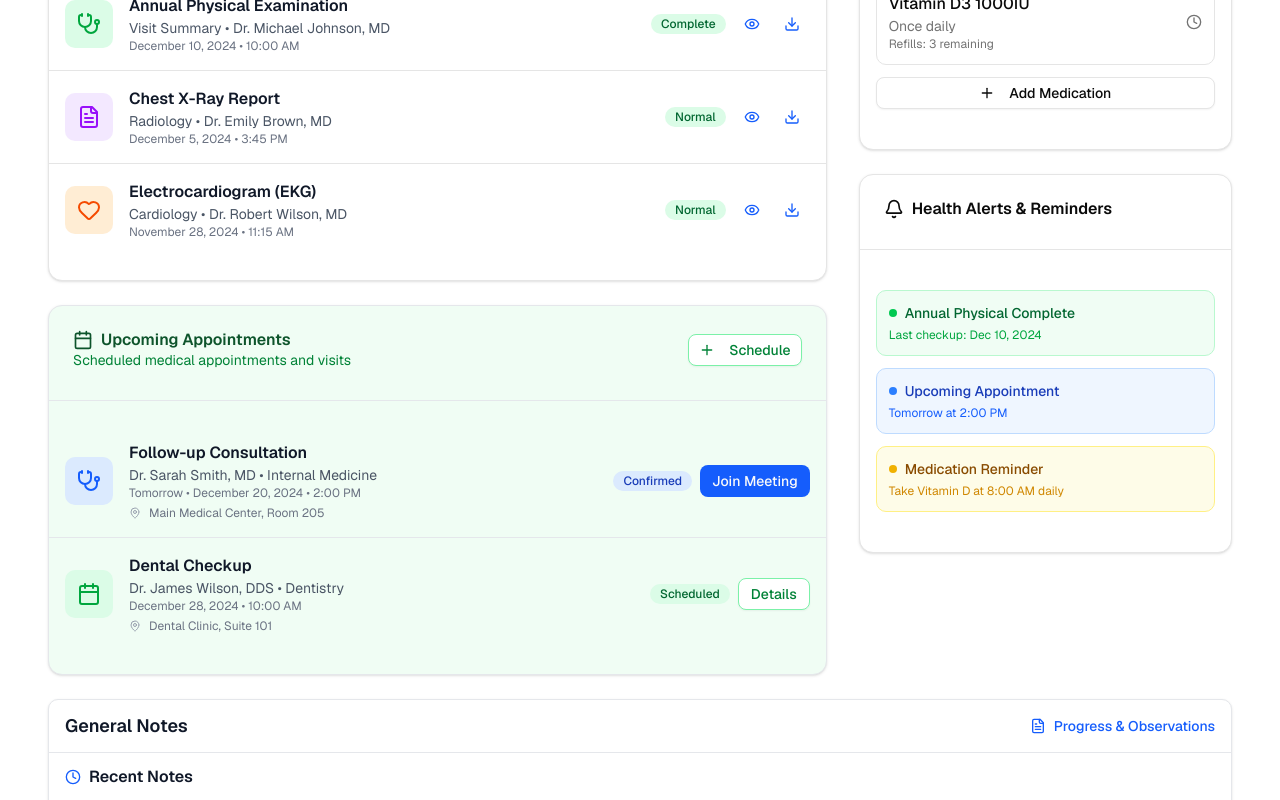
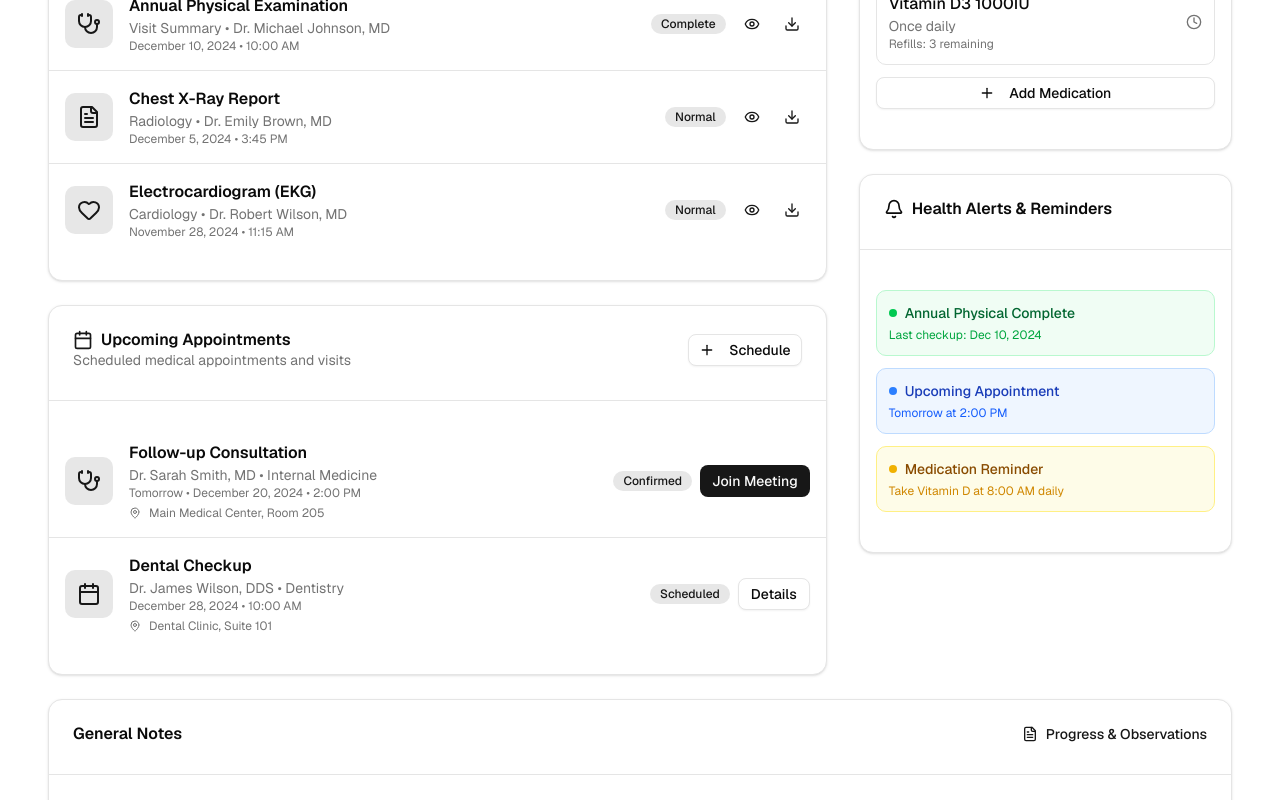
Before and after one commit to Pudging/EzMR_HackGT, a Next.js app: page /dashboard in a window 1280 px wide. Shown: the part 2560-3360 px from the top of the page. Built offline with nearby package versions, Linux system fonts and the light colour scheme; no server answers.

Commit message:
loading animation for patient assessment page

```diff
--- a/src/app/dashboard/page.tsx
+++ b/src/app/dashboard/page.tsx
@@ -987,8 +987,8 @@ export default function DashboardPage() {
                 </div>
               </CardHeader>
               <CardContent className="p-0">
-                <div className="divide-y">
-                  <div className="hover:bg-accent hover:text-accent-foreground/90 p-4 transition-colors">
+                <div className="divide-border divide-y">
+                  <div className="hover:bg-accent hover:text-accent-foreground p-4 transition-colors">
                     <div className="flex items-center justify-between">
                       <div className="flex items-center space-x-4">
                         <div className="bg-primary/10 flex h-12 w-12 items-center justify-center rounded-lg">
@@ -1007,21 +1007,21 @@ export default function DashboardPage() {
                         </div>
                       </div>
                       <div className="flex items-center space-x-2">
-                        <span className="inline-flex items-center rounded-full bg-green-100 px-2.5 py-0.5 text-xs font-medium text-green-800">
+                        <span className="bg-primary/10 text-primary inline-flex items-center rounded-full px-2.5 py-0.5 text-xs font-medium">
                           Normal
                         </span>
                         <div className="flex space-x-1">
                           <Button
                             variant="ghost"
                             size="sm"
-                            className="text-primary"
+                            className="text-primary hover:bg-accent"
                           >
                             <Eye className="h-4 w-4" />
                           </Button>
                           <Button
                             variant="ghost"
                             size="sm"
-                            className="text-primary"
+                            className="text-primary hover:bg-accent"
                           >
                             <Download className="h-4 w-4" />
                           </Button>
@@ -1030,40 +1030,40 @@ export default function DashboardPage() {
                     </div>
                   </div>
 
-                  <div className="p-4 transition-colors hover:bg-gray-50">
+                  <div className="hover:bg-accent p-4 transition-colors">
                     <div className="flex items-center justify-between">
                       <div className="flex items-center space-x-4">
-                        <div className="flex h-12 w-12 items-center justify-center rounded-lg bg-green-100">
-                          <Stethoscope className="h-6 w-6 text-green-600" />
+                        <div className="bg-primary/10 flex h-12 w-12 items-center justify-center rounded-lg">
+                          <Stethoscope className="text-primary h-6 w-6" />
                         </div>
                         <div>
-                          <p className="font-semibold text-gray-900">
+                          <p className="text-foreground font-semibold">
                             Annual Physical Examination
                           </p>
-                          <p className="text-sm text-gray-600">
+                          <p className="text-muted-foreground text-sm">
                             Visit Summary • Dr. Michael Johnson, MD
                           </p>
-                          <p className="text-xs text-gray-500">
+                          <p className="text-muted-foreground text-xs">
                             December 10, 2024 • 10:00 AM
                           </p>
                         </div>
                       </div>
                       <div className="flex items-center space-x-2">
-                        <span className="inline-flex items-center rounded-full bg-green-100 px-2.5 py-0.5 text-xs font-medium text-green-800">
+                        <span className="bg-primary/10 text-primary inline-flex items-center rounded-full px-2.5 py-0.5 text-xs font-medium">
                           Complete
                         </span>
                         <div className="flex space-x-1">
                           <Button
                             variant="ghost"
                             size="sm"
-                            className="text-blue-600 hover:text-blue-800"
+                            className="text-primary hover:bg-accent"
                           >
                             <Eye className="h-4 w-4" />
                           </Button>
                           <Button
                             variant="ghost"
                             size="sm"
-                            className="text-blue-600 hover:text-blue-800"
+                            className="text-primary hover:bg-accent"
                           >
                             <Download className="h-4 w-4" />
                           </Button>
@@ -1072,40 +1072,40 @@ export default function DashboardPage() {
                     </div>
                   </div>
 
-                  <div className="p-4 transition-colors hover:bg-gray-50">
+                  <div className="hover:bg-accent p-4 transition-colors">
                     <div className="flex items-center justify-between">
                       <div className="flex items-center space-x-4">
-                        <div className="flex h-12 w-12 items-center justify-center rounded-lg bg-purple-100">
-                          <FileText className="h-6 w-6 text-purple-600" />
+                        <div className="bg-primary/10 flex h-12 w-12 items-center justify-center rounded-lg">
+                          <FileText className="text-primary h-6 w-6" />
                         </div>
                         <div>
-                          <p className="font-semibold text-gray-900">
+                          <p className="text-foreground font-semibold">
                             Chest X-Ray Report
                           </p>
-                          <p className="text-sm text-gray-600">
+                          <p className="text-muted-foreground text-sm">
                             Radiology • Dr. Emily Brown, MD
                           </p>
-                          <p className="text-xs text-gray-500">
+                          <p className="text-muted-foreground text-xs">
                             December 5, 2024 • 3:45 PM
                           </p>
                         </div>
                       </div>
                       <div className="flex items-center space-x-2">
-                        <span className="inline-flex items-center rounded-full bg-green-100 px-2.5 py-0.5 text-xs font-medium text-green-800">
+                        <span className="bg-primary/10 text-primary inline-flex items-center rounded-full px-2.5 py-0.5 text-xs font-medium">
                           Normal
                         </span>
                         <div className="flex space-x-1">
                           <Button
                             variant="ghost"
                             size="sm"
-                            className="text-blue-600 hover:text-blue-800"
+                            className="text-primary hover:bg-accent"
                           >
                             <Eye className="h-4 w-4" />
                           </Button>
                           <Button
                             variant="ghost"
                             size="sm"
-                            className="text-blue-600 hover:text-blue-800"
+                            className="text-primary hover:bg-accent"
                           >
                             <Download className="h-4 w-4" />
                           </Button>
@@ -1114,40 +1114,40 @@ export default function DashboardPage() {
                     </div>
                   </div>
 
-                  <div className="p-4 transition-colors hover:bg-gray-50">
+                  <div className="hover:bg-accent p-4 transition-colors">
                     <div className="flex items-center justify-between">
                       <div className="flex items-center space-x-4">
-                        <div className="flex h-12 w-12 items-center justify-center rounded-lg bg-orange-100">
-                          <Heart className="h-6 w-6 text-orange-600" />
+                        <div className="bg-primary/10 flex h-12 w-12 items-center justify-center rounded-lg">
+                          <Heart className="text-primary h-6 w-6" />
                         </div>
                         <div>
-                          <p className="font-semibold text-gray-900">
+                          <p className="text-foreground font-semibold">
                             Electrocardiogram (EKG)
                           </p>
-                          <p className="text-sm text-gray-600">
+                          <p className="text-muted-foreground text-sm">
                             Cardiology • Dr. Robert Wilson, MD
                           </p>
-                          <p className="text-xs text-gray-500">
+                          <p className="text-muted-foreground text-xs">
                             November 28, 2024 • 11:15 AM
                           </p>
                         </div>
                       </div>
                       <div className="flex items-center space-x-2">
-                        <span className="inline-flex items-center rounded-full bg-green-100 px-2.5 py-0.5 text-xs font-medium text-green-800">
+                        <span className="bg-primary/10 text-primary inline-flex items-center rounded-full px-2.5 py-0.5 text-xs font-medium">
                           Normal
                         </span>
                         <div className="flex space-x-1">
                           <Button
                             variant="ghost"
                             size="sm"
-                            className="text-blue-600 hover:text-blue-800"
+                            className="text-primary hover:bg-accent"
                           >
                             <Eye className="h-4 w-4" />
                           </Button>
                           <Button
                             variant="ghost"
                             size="sm"
-                            className="text-blue-600 hover:text-blue-800"
+                            className="text-primary hover:bg-accent"
                           >
                             <Download className="h-4 w-4" />
                           </Button>
@@ -1160,101 +1160,88 @@ export default function DashboardPage() {
             </Card>
 
             {/* Upcoming Appointments */}
-            <Card className="border border-gray-200 bg-green-50">
-              <CardHeader className="border-b border-gray-200 bg-green-50">
+            <Card className="border">
+              <CardHeader className="border-b">
                 <div className="flex items-center justify-between">
                   <div>
-                    <CardTitle className="flex items-center text-green-900">
-                      <Calendar className="mr-2 h-5 w-5" />
+                    <CardTitle className="text-card-foreground flex items-center">
+                      <Calendar className="text-primary mr-2 h-5 w-5" />
                       Upcoming Appointments
                     </CardTitle>
-                    <CardDescription className="text-green-700">
+                    <CardDescription>
                       Scheduled medical appointments and visits
                     </CardDescription>
                   </div>
-                  <Button
-                    variant="outline"
-                    size="sm"
-                    className="border-green-300 text-green-700 hover:bg-green-100"
-                  >
+                  <Button variant="outline" size="sm">
                     <Plus className="mr-2 h-4 w-4" />
                     Schedule
                   </Button>
                 </div>
               </CardHeader>
               <CardContent className="p-0">
-                <div className="divide-y divide-gray-200">
-                  <div className="p-4 transition-colors hover:bg-gray-50">
+                <div className="divide-border divide-y">
+                  <div className="hover:bg-accent p-4 transition-colors">
                     <div className="flex items-center justify-between">
                       <div className="flex items-center space-x-4">
-                        <div className="flex h-12 w-12 items-center justify-center rounded-lg bg-blue-100">
-                          <Stethoscope className="h-6 w-6 text-blue-600" />
+                        <div className="bg-primary/10 flex h-12 w-12 items-center justify-center rounded-lg">
+                          <Stethoscope className="text-primary h-6 w-6" />
                         </div>
                         <div>
-                          <p className="font-semibold text-gray-900">
+                          <p className="text-foreground font-semibold">
                             Follow-up Consultation
                           </p>
-                          <p className="text-sm text-gray-600">
+                          <p className="text-muted-foreground text-sm">
                             Dr. Sarah Smith, MD • Internal Medicine
                           </p>
-                          <p className="text-xs text-gray-500">
+                          <p className="text-muted-foreground text-xs">
                             Tomorrow • December 20, 2024 • 2:00 PM
                           </p>
                           <div className="mt-1 flex items-center space-x-2">
-                            <MapPin className="h-3 w-3 text-gray-400" />
-                            <span className="text-xs text-gray-500">
+                            <MapPin className="text-muted-foreground h-3 w-3" />
+                            <span className="text-muted-foreground text-xs">
                               Main Medical Center, Room 205
                             </span>
                           </div>
                         </div>
                       </div>
                       <div className="flex items-center space-x-2">
-                        <span className="inline-flex items-center rounded-full bg-blue-100 px-2.5 py-0.5 text-xs font-medium text-blue-800">
+                        <span className="bg-primary/10 text-primary inline-flex items-center rounded-full px-2.5 py-0.5 text-xs font-medium">
                           Confirmed
                         </span>
-                        <Button
-                          size="sm"
-                          className="bg-blue-600 hover:bg-blue-700"
-                        >
-                          Join Meeting
-                        </Button>
-                      </div>
-                    </div>
-                  </div>
-
-                  <div className="p-4 transition-colors hover:bg-gray-50">
+                        <Button size="sm">Join Meeting</Button>
+                      </div>
+                    </div>
+                  </div>
+
+                  <div className="hover:bg-accent p-4 transition-colors">
                     <div className="flex items-center justify-between">
                       <div className="flex items-center space-x-4">
-                        <div className="flex h-12 w-12 items-center justify-center rounded-lg bg-green-100">
-                          <Calendar className="h-6 w-6 text-green-600" />
+                        <div className="bg-primary/10 flex h-12 w-12 items-center justify-center rounded-lg">
+                          <Calendar className="text-primary h-6 w-6" />
                         </div>
                         <div>
-                          <p className="font-semibold text-gray-900">
+                          <p className="text-foreground font-semibold">
                             Dental Checkup
                           </p>
-                          <p className="text-sm text-gray-600">
+                          <p className="text-muted-foreground text-sm">
                             Dr. James Wilson, DDS • Dentistry
                           </p>
-                          <p className="text-xs text-gray-500">
+                          <p className="text-muted-foreground text-xs">
                             December 28, 2024 • 10:00 AM
                           </p>
                           <div className="mt-1 flex items-center space-x-2">
-                            <MapPin className="h-3 w-3 text-gray-400" />
-                            <span className="text-xs text-gray-500">
+                            <MapPin className="text-muted-foreground h-3 w-3" />
+                            <span className="text-muted-foreground text-xs">
                               Dental Clinic, Suite 101
                             </span>
                           </div>
                         </div>
                       </div>
                       <div className="flex items-center space-x-2">
-                        <span className="inline-flex items-center rounded-full bg-green-100 px-2.5 py-0.5 text-xs font-medium text-green-800">
+                        <span className="bg-primary/10 text-primary inline-flex items-center rounded-full px-2.5 py-0.5 text-xs font-medium">
                           Scheduled
                         </span>
-                        <Button
-                          variant="outline"
-                          size="sm"
-                          className="border-green-300 text-green-700 hover:bg-green-100"
-                        >
+                        <Button variant="outline" size="sm">
                           Details
                         </Button>
                       </div>
@@ -1366,26 +1353,26 @@ export default function DashboardPage() {
 
         {/* General Notes Section */}
         <div className="my-6">
-          <div className="rounded-lg border border-gray-200 bg-white shadow-sm dark:border-gray-700 dark:bg-gray-800">
-            <div className="border-b border-gray-200 px-4 py-3 dark:border-gray-700">
+          <Card className="border shadow-sm">
+            <CardHeader className="border-b">
               <div className="flex items-center justify-between">
-                <h2 className="text-lg font-semibold text-gray-900 dark:text-gray-100">
+                <CardTitle className="text-card-foreground">
                   General Notes
-                </h2>
+                </CardTitle>
                 <div className="flex items-center space-x-2">
-                  <FileText className="h-4 w-4 text-blue-600 dark:text-blue-400" />
-                  <span className="text-sm font-medium text-blue-600 dark:text-blue-400">
+                  <FileText className="text-primary h-4 w-4" />
+                  <span className="text-primary text-sm font-medium">
                     Progress & Observations
                   </span>
                 </div>
               </div>
-            </div>
-            <div className="px-4 py-3">
+            </CardHeader>
+            <CardContent className="p-6">
               <div className="space-y-4">
                 {/* Recent Notes */}
                 <div className="space-y-3">
-                  <h3 className="text-md flex items-center font-semibold text-gray-900 dark:text-gray-100">
-                    <Clock className="mr-2 h-4 w-4 text-blue-600" />
+                  <h3 className="text-md text-foreground flex items-center font-semibold">
+                    <Clock className="text-primary mr-2 h-4 w-4" />
                     Recent Notes
                   </h3>
 
@@ -1445,9 +1432,9 @@ export default function DashboardPage() {
                 </div>
 
                 {/* Progress Summary */}
-                <div className="border-t border-gray-200 pt-4 dark:border-gray-700">
-                  <h3 className="text-md mb-3 flex items-center font-semibold text-gray-900 dark:text-gray-100">
-                    <BarChart3 className="mr-2 h-4 w-4 text-indigo-600" />
+                <div className="border-border border-t pt-4">
+                  <h3 className="text-md text-foreground mb-3 flex items-center font-semibold">
+                    <BarChart3 className="text-primary mr-2 h-4 w-4" />
                     Progress Summary
                   </h3>
 
@@ -1481,9 +1468,9 @@ export default function DashboardPage() {
                 </div>
 
                 {/* General Observations */}
-                <div className="border-t border-gray-200 pt-4 dark:border-gray-700">
-                  <h3 className="text-md mb-3 flex items-center font-semibold text-gray-900 dark:text-gray-100">
-                    <Eye className="mr-2 h-4 w-4 text-amber-600" />
+                <div className="border-border border-t pt-4">
+                  <h3 className="text-md text-foreground mb-3 flex items-center font-semibold">
+                    <Eye className="text-primary mr-2 h-4 w-4" />
                     General Observations
                   </h3>
 
@@ -1513,14 +1500,14 @@ export default function DashboardPage() {
 
                 {/* Add Note Button */}
                 <div className="flex justify-end pt-4">
-                  <Button className="bg-blue-600 text-white hover:bg-blue-700">
+                  <Button>
                     <Plus className="mr-2 h-4 w-4" />
                     Add New Note
                   </Button>
                 </div>
               </div>
-            </div>
-          </div>
+            </CardContent>
+          </Card>
         </div>
       </main>
     </div>
--- a/src/components/patient/patient-data-entry.tsx
+++ b/src/components/patient/patient-data-entry.tsx
@@ -144,7 +144,7 @@ export function PatientDataEntry({
   }, [selectedBodyPart]);
 
   return (
-    <div className="bg-card relative h-full">
+    <div className="bg-card relative h-full rounded-xl">
       {/* Header */}
       <div className="border-border border-b p-4">
         <h3 className="text-card-foreground font-mono text-lg">
```
Also changed, not shown: package.json (+4 -4 lines), src/app/patient-assessment/page.tsx (+15 -2 lines), src/components/ui/loading-animation.tsx (added, +210 -0 lines), 1 other file (tests, documents, lock files or other folders).
